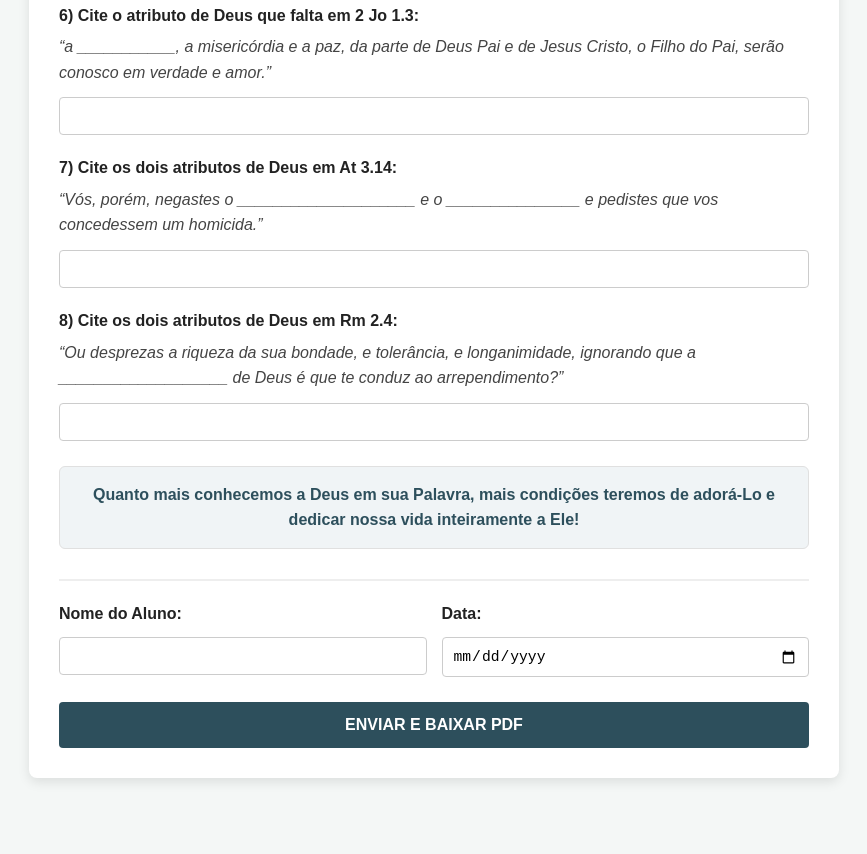
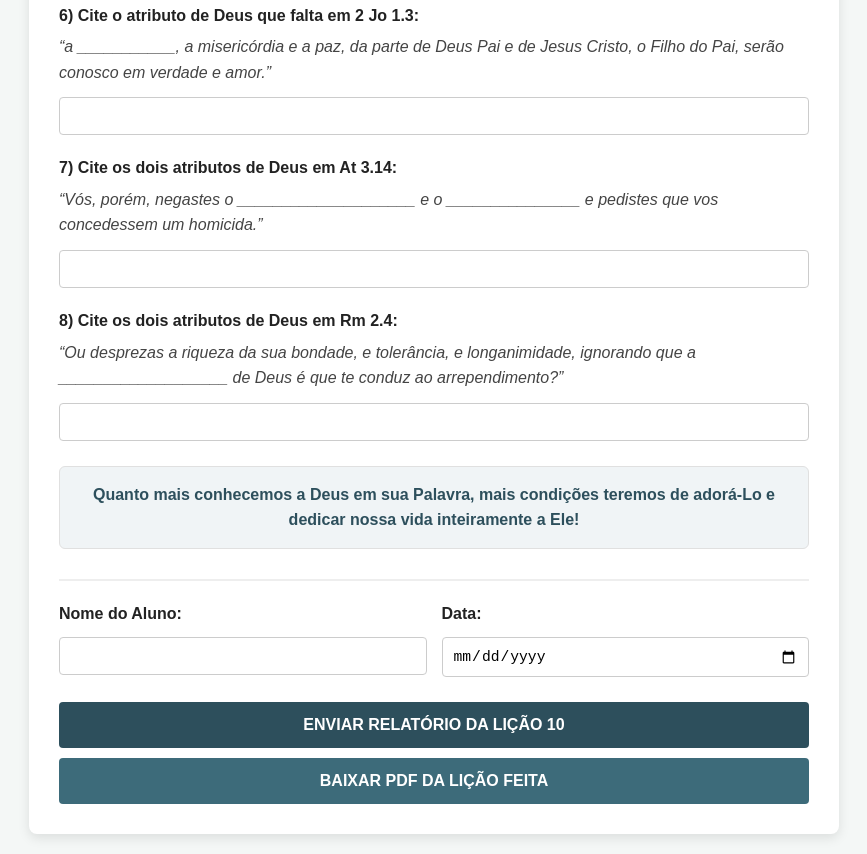
Before and after one commit to emersonbaran-dev/Discipulado, a plain HTML site: page DiscipuladoLicao10.html in a window 1280 px wide. Shown: the part 1413-2267 px from the top of the page, without its empty margins (206-1073 px from the left). Before the commit the page ends 2211 px from the top, so only its background shows below. Drawn offline with Linux system fonts and the light colour scheme.

Commit message:
DiscipuladoLicao10.html

```diff
--- a/DiscipuladoLicao10.html
+++ b/DiscipuladoLicao10.html
@@ -139,6 +139,18 @@
         .btn-submit.sent {
             background-color: #15242a !important;
             cursor: default;
+        }
+        .btn-pdf {
+            width: 100%;
+            background-color: #3d6b7a;
+            color: white;
+            padding: 14px;
+            border: none;
+            border-radius: 4px;
+            font-size: 12pt;
+            font-weight: bold;
+            cursor: pointer;
+            margin-top: 10px;
         }
         .final-note {
             text-align: center;
@@ -292,7 +304,8 @@
             </div>
         </div>
 
-        <button type="submit" id="btnEnviar" class="btn-submit">ENVIAR E BAIXAR PDF</button>
+        <button type="submit" id="btnEnviar" class="btn-submit">ENVIAR RELATÓRIO DA LIÇÃO 10</button>
+        <button type="button" id="btnPdf" class="btn-pdf" onclick="baixarPdf()">BAIXAR PDF DA LIÇÃO FEITA</button>
 
     </form>
 </div>
@@ -344,6 +357,7 @@
         ].join('\n');
     }
     function baixarPdf() {
+        gravarCache();
         var nome = (val('nomePessoa') || 'Aluno').replace(/\s+/g, '_');
         if (typeof html2pdf === 'undefined') {
             alert('Não foi possível carregar o gerador de PDF. Verifique a internet.');
@@ -365,11 +379,6 @@
             return;
         }
         gravarCache();
-
-        // Gerar o PDF
-        baixarPdf();
-
-        // Enviar por Email
         var nome = val('nomePessoa');
         var a = document.createElement('a');
         a.href = 'mailto:' + EMAIL
@@ -381,8 +390,8 @@
 
         var btn = document.getElementById('btnEnviar');
         btn.classList.add('sent');
-        btn.innerText = 'ENVIANDO E GERANDO PDF...';
-        setTimeout(function() { btn.innerText = 'RELATÓRIO ENVIADO E PDF BAIXADO'; }, 800);
+        btn.innerText = 'ENVIANDO PELO EMAIL...';
+        setTimeout(function() { btn.innerText = 'RELATÓRIO ENVIADO'; }, 800);
 
         try {
             var idx = Number(new URLSearchParams(window.location.search).get('lessonIndex') || '0');
```
